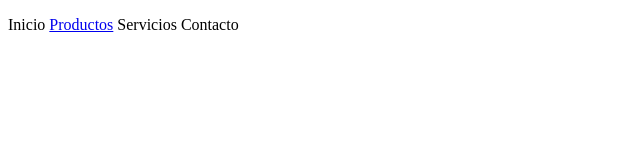
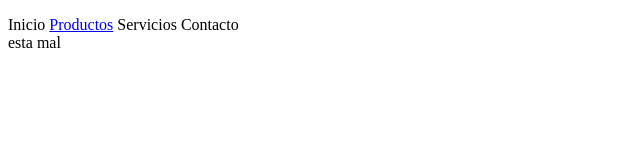
Before and after one commit to Tavo223/proyecto_prueba, a plain HTML site: page index.html in a window 1280 px wide. Shown: the full height of the page, 0-640 px from the left. Drawn offline with Linux system fonts and the light colour scheme.

Commit message:
cree el footer
de la pagina de inicio

```diff
--- a/index.html
+++ b/index.html
@@ -15,5 +15,10 @@
 		</nav>
 	</header>
 
+
+	<footer>
+		esta mal
+	</footer>
+
 </body>
 </html>
```
